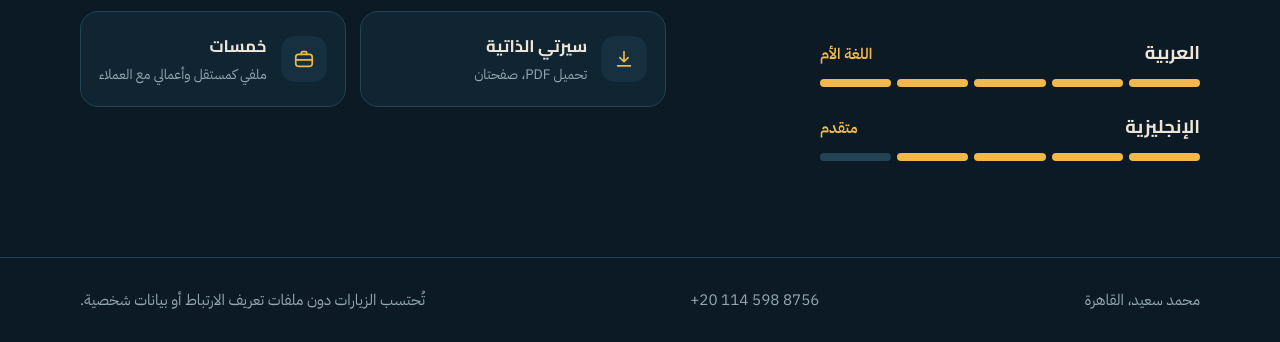
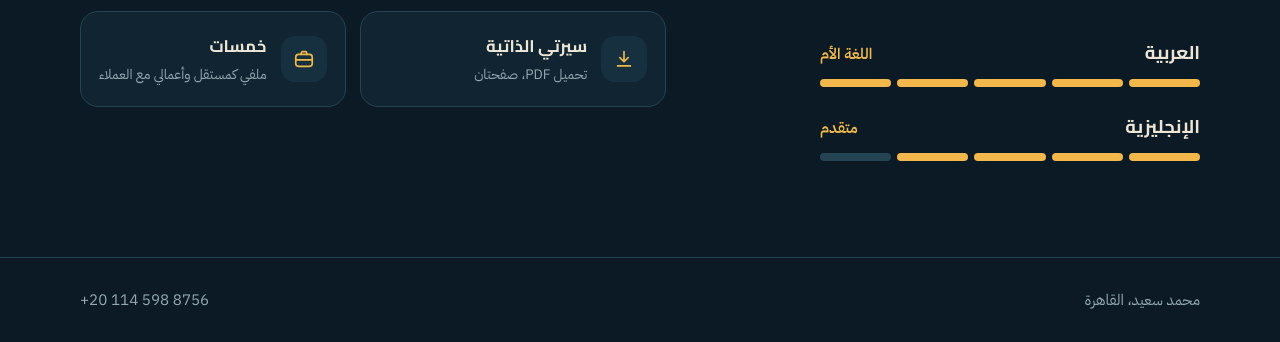
Before and after one commit to mohamedsaeed123456/mohamedsaeed123456.github.io, a plain HTML site: page ar/index.html in a window 1280 px wide. Shown: the part 5227-5569 px from the top of the page. Drawn offline with Linux system fonts and the light colour scheme.

Commit message:
Update index.html

```diff
--- a/ar/index.html
+++ b/ar/index.html
@@ -247,7 +247,6 @@
   <footer class="foot">
     <span>محمد سعيد، القاهرة</span>
     <span dir="ltr">+20 114 598 8756</span>
-    <span id="privacy-note" hidden>تُحتسب الزيارات دون ملفات تعريف الارتباط أو بيانات شخصية.</span>
   </footer>
   <script src="../assets/config.js"></script>
   <script src="../assets/site.js"></script>
```
